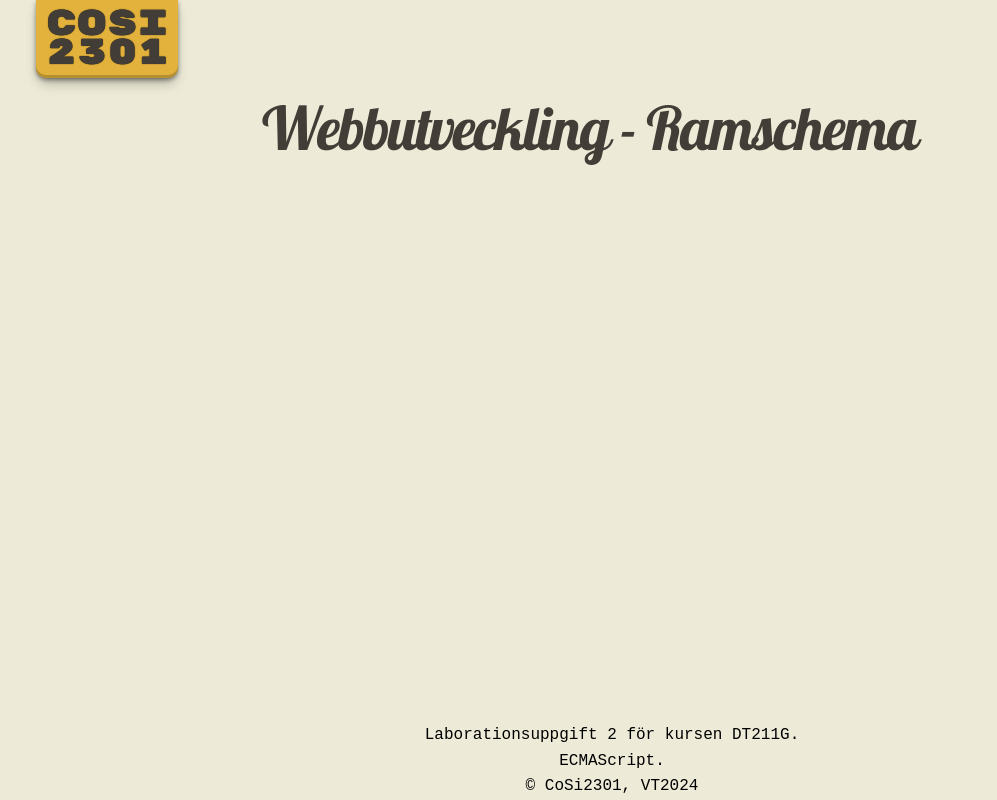
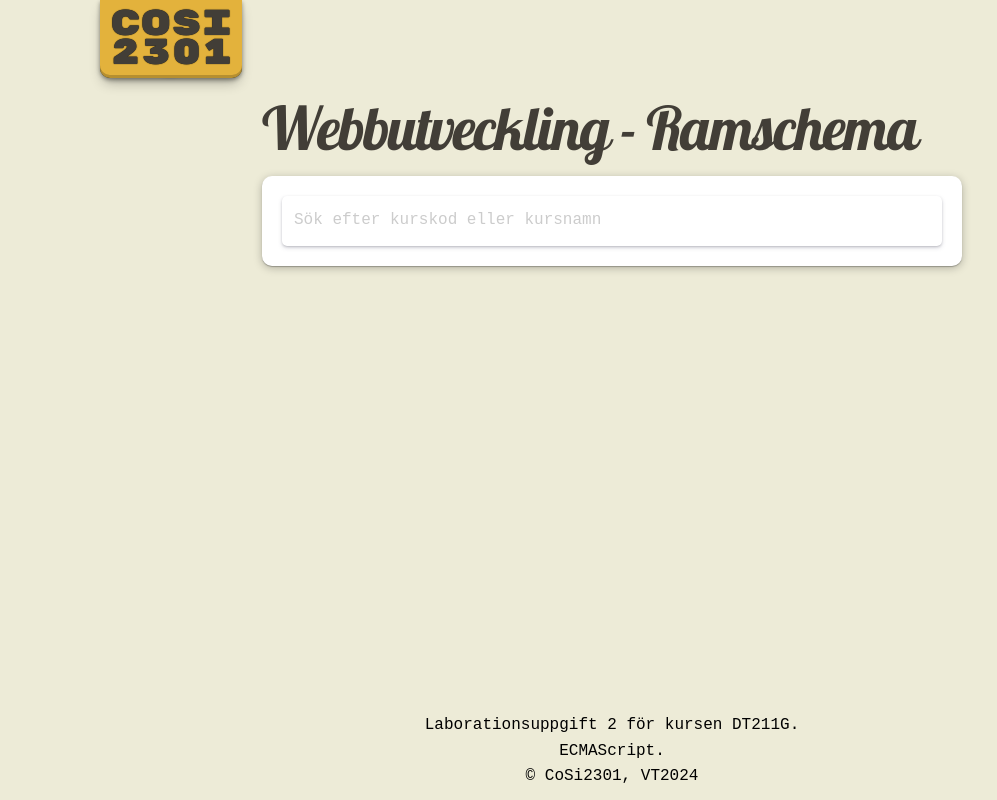
Before and after one commit to CoSi2301/dt211g-moment2, a website built with Parcel: page src/index.html in a window 1280 px wide. Shown: the whole page, without its empty margins (28-1025 px from the left). Built offline with nearby package versions, Linux system fonts and the light colour scheme.

Commit message:
skapat js-fil , uppdaterat css

```diff
--- a/src/css/all-screens.css
+++ b/src/css/all-screens.css
@@ -1,6 +1,35 @@
 /*--------------------------------------------------------------------------------------------------*/
 /* Tabellhållare
 ------------------------------------------------------------------------------------- Tabellhållare */
-.table-holder {
+#table-holder {
   background-color: var(--white);
+  border-radius: 1rem;
+  box-shadow: rgba(0, 0, 0, 0.25) 0rem 0.1rem 0.1rem,
+    rgba(0, 0, 0, 0.25) 0rem 0.2rem 0.8rem,
+    rgba(255, 255, 255, 0.1) 0rem 0rem 0rem 0.1rem inset;
 }
+
+.input-container {
+  margin: 0 auto;
+  width: 100%;
+  max-width: 70rem;
+  padding: 2rem 2rem;
+}
+
+#search-input {
+  font-family: "IBM Plex Mono", monospace;
+  font-weight: 400;
+  font-style: normal;
+  color: var(--primary);
+  width: 100%;
+  padding: 1rem;
+  border: 0.2rem solid var(--white);
+  border-radius: 0.5rem;
+  box-shadow: rgba(50, 50, 93, 0.25) 0rem 0.2rem 0.5rem -0.1rem,
+    rgba(0, 0, 0, 0.3) 0rem 0.1rem 0.3rem -0.1rem;
+}
+
+#search-input:focus {
+  border-color: var(--secondary);
+  outline: none;
+}
--- a/src/css/basic-stil.css
+++ b/src/css/basic-stil.css
@@ -9,10 +9,41 @@ header {
 /* Logotypen
 ----------------------------------------------------------------------------------------- Logotypen */
 
-.logo-wrapper {
+.logo-holder {
+  background-color: rgb(74, 87, 89);
+  height: 7.8rem;
+  font-size: 3.6rem;
+  padding: 2.6rem 0 0 0;
+  text-align: center;
+  z-index: 1;
   position: relative;
   top: 0;
-  left: 5vw;
+  left: 10vw;
+  width: 14.2rem;
+  display: block;
+  cursor: default;
+  border-bottom-left-radius: 1rem;
+  border-bottom-right-radius: 1rem;
+  box-shadow: rgba(0, 0, 0, 0.35) 0rem -5rem 3.6rem -2.8rem inset;
+  text-shadow: 0rem 0rem 0.6rem var(--black);
+}
+
+.logo-holder:hover .logo-wrapper {
+  transition: all 0.3s ease;
+  height: 7.8rem;
+  transform: rotateX(50deg);
+  top: -2rem;
+  box-shadow: rgba(0, 0, 0, 0.4) 0rem 2rem 4rem,
+    rgba(0, 0, 0, 0.3) 0rem 0.7rem 1.3rem -0.3rem,
+    rgba(0, 0, 0, 0.2) 0rem -0.3rem 0rem inset;
+}
+
+.logo-wrapper {
+  height: 7.8rem;
+  z-index: 2;
+  position: absolute;
+  top: 0;
+  left: 0;
   font-size: 3.6rem;
   font-family: "Rubik Mono One", monospace;
   font-weight: 400;
@@ -25,10 +56,11 @@ header {
   color: var(--primary);
   border-bottom-left-radius: 1rem;
   border-bottom-right-radius: 1rem;
-
   padding: 1rem;
-  box-shadow: rgba(0, 0, 0, 0.4) 0px 2px 4px,
-    rgba(0, 0, 0, 0.3) 0px 7px 13px -3px, rgba(0, 0, 0, 0.2) 0px -3px 0px inset;
+  box-shadow: rgba(0, 0, 0, 0.4) 0rem 0.2rem 0.4rem,
+    rgba(0, 0, 0, 0.3) 0rem 0.7rem 1.3rem -0.3rem,
+    rgba(0, 0, 0, 0.2) 0rem -0.3rem 0rem inset;
+  transition: all 0.3s ease;
 }
 
 /*--------------------------------------------------------------------------------------------------*/
@@ -56,6 +88,7 @@ main {
 ------------------------------------------------------------------------------------------ Sidfoten */
 
 footer {
+  padding-bottom: 1rem;
   font-family: "IBM Plex Mono", monospace;
   font-weight: 400;
   font-style: normal;
--- a/src/css/basic.css
+++ b/src/css/basic.css
@@ -11,6 +11,10 @@
 
   --white: rgb(255, 255, 255);
   --black: rgb(0, 0, 0);
+}
+
+::selection {
+  background-color: var(--secondary);
 }
 
 html,
@@ -36,3 +40,7 @@ h1 {
   font-style: normal;
   letter-spacing: -0.2rem;
 }
+
+::placeholder {
+  color: rgb(204, 204, 204);
+}
--- a/src/index.html
+++ b/src/index.html
@@ -1,4 +1,4 @@
-<!DOCTYPE html><!-- index.html. DT211G - Moment 2 - EcmaScript, Conny Sirviö VT2024 -->
+<!DOCTYPE html><!-- index.html. DT211G - Moment 2 - ECMAScript, Conny Sirviö VT2024 -->
 <html lang="sv">
 
 <head>
@@ -11,14 +11,21 @@
 <body>
     <!-- Sidtoppen -->
     <header>
-        <div class="logo-wrapper">cosi<br>2301</div>
+        <div class="logo-holder">🤡
+            <div class="logo-wrapper">cosi<br>2301</div>
+        </div>
     </header>
     <!-- wrapper -->
     <div class="container">
         <!-- Huvudinnehåll -->
         <main>
             <h1>Webbutveckling - Ramschema</h1>
-            <div class="table-holder"><!-- DATAINNEHÅLL HÄR --></div>
+            <div id="table-holder">
+                <div class="input-container">
+                    <input type="text" placeholder="Sök efter kurskod eller kursnamn" id="search-input">
+                </div>
+                <!-- DATAINNEHÅLL HÄR -->
+            </div>
         </main>
         <!-- Sidfoten -->
         <footer>
@@ -26,6 +33,7 @@
                 © CoSi2301, VT2024</p>
         </footer>
     </div>
+    <script src="js/main.js" type="module"></script>
 </body>
 
 </html>
```
Also changed, not shown: src/js/main.js (added).
